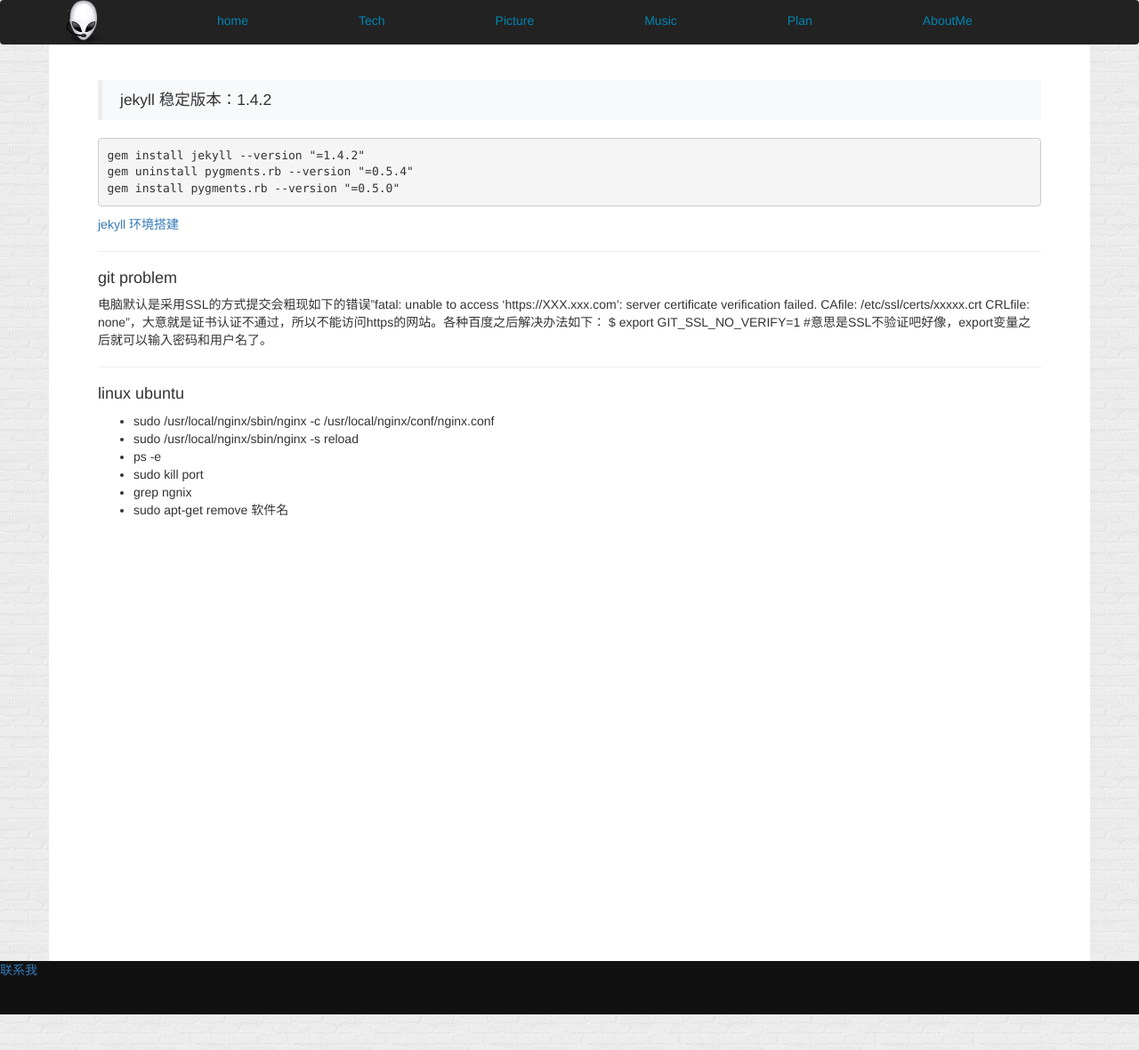
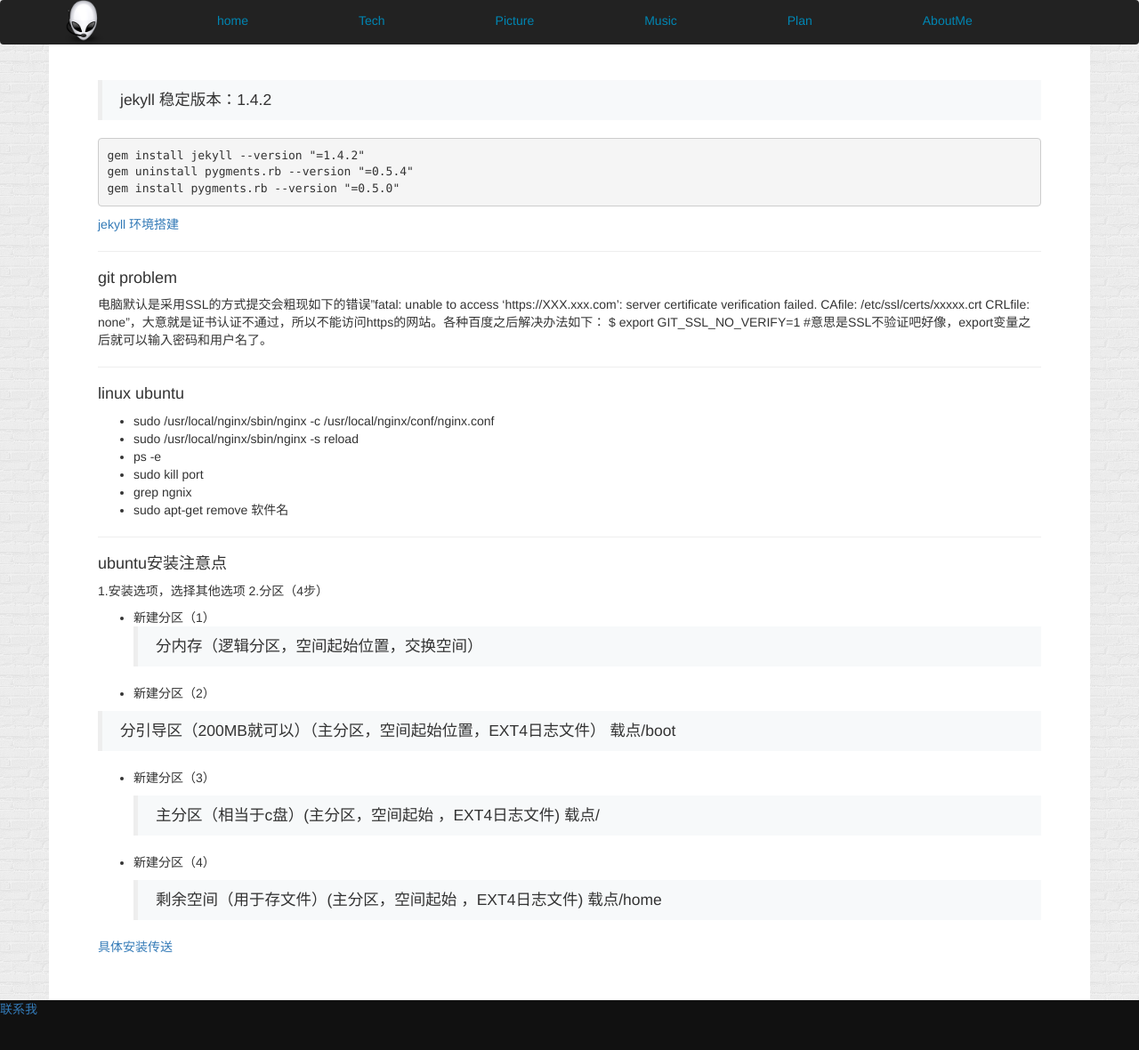
Before and after one commit to GeorageLiang/georageliang.github.com, a Jekyll site: the page built from md/jekyllVersion.md, in a window 1280 px wide and 1184 px high. Shown: the top 1180 px of the window at 89% size. Built offline with Jekyll 4.4.1, drawn with Linux system fonts in a browser that asks for light colours; Markdown is read by kramdown in place of the engine named in the settings; comment, search, counter and statistics services are not loaded.

Commit message:
Update jekyllVersion.md

```diff
--- a/md/jekyllVersion.md
+++ b/md/jekyllVersion.md
@@ -31,3 +31,29 @@ $ export GIT_SSL_NO_VERIFY=1 #意思是SSL不验证吧好像，export变量之
 - sudo kill port
 - grep ngnix
 -  sudo apt-get remove 软件名
+
+---
+
+####ubuntu安装注意点
+1.安装选项，选择其他选项
+2.分区（4步）
+
+- 新建分区（1）
+ > 分内存（逻辑分区，空间起始位置，交换空间）
+
+- 新建分区（2）
+
+ > 分引导区（200MB就可以）（主分区，空间起始位置，EXT4日志文件）
+ > 载点/boot
+
+- 新建分区（3）
+
+	> 主分区（相当于c盘）(主分区，空间起始 ，EXT4日志文件)
+	> 载点/
+
+- 新建分区（4）
+
+	> 剩余空间（用于存文件）(主分区，空间起始 ，EXT4日志文件)
+	> 载点/home
+
+[具体安装传送](http://jingyan.baidu.com/article/76a7e409bea83efc3b6e1507.html)
```
